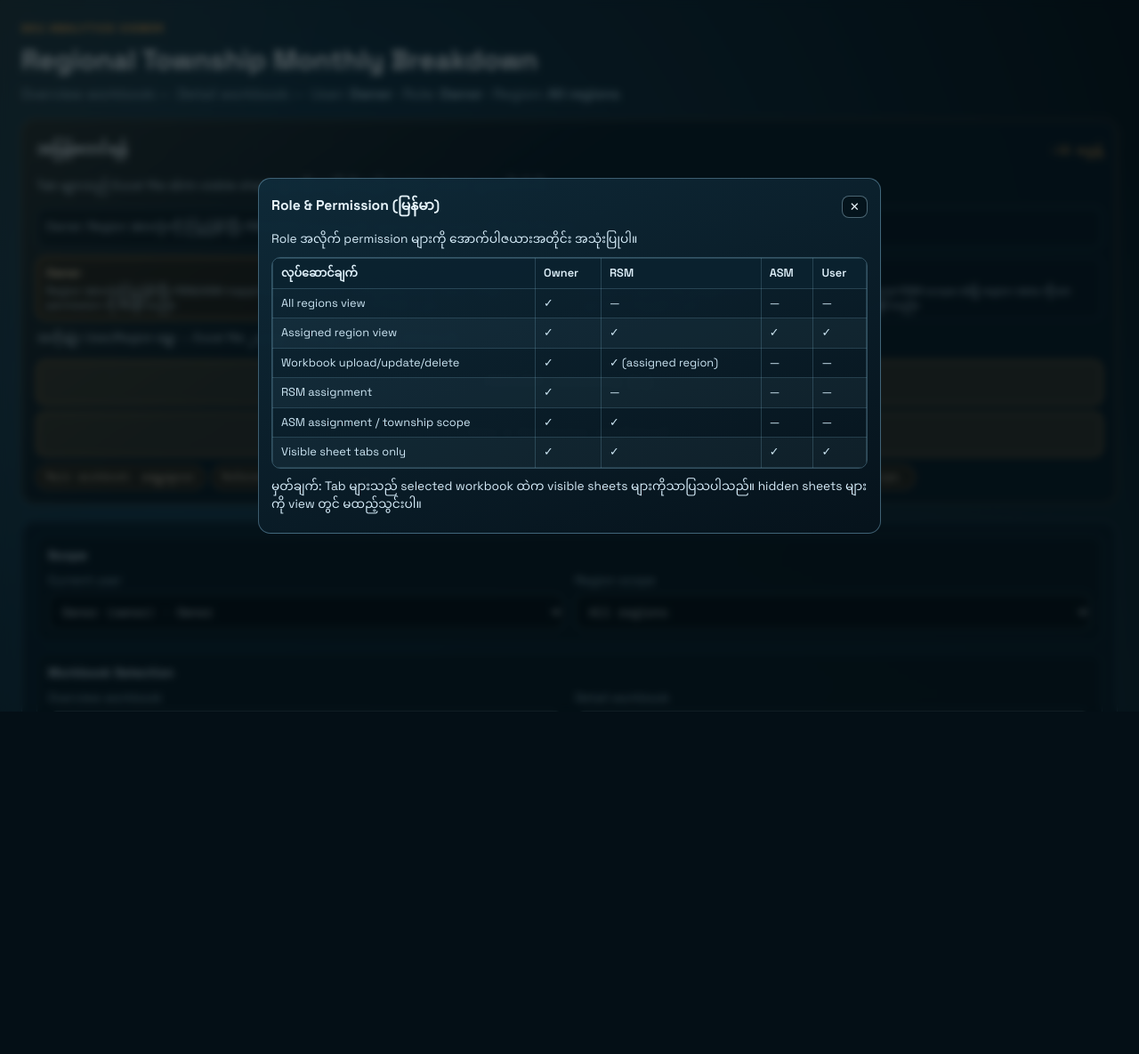
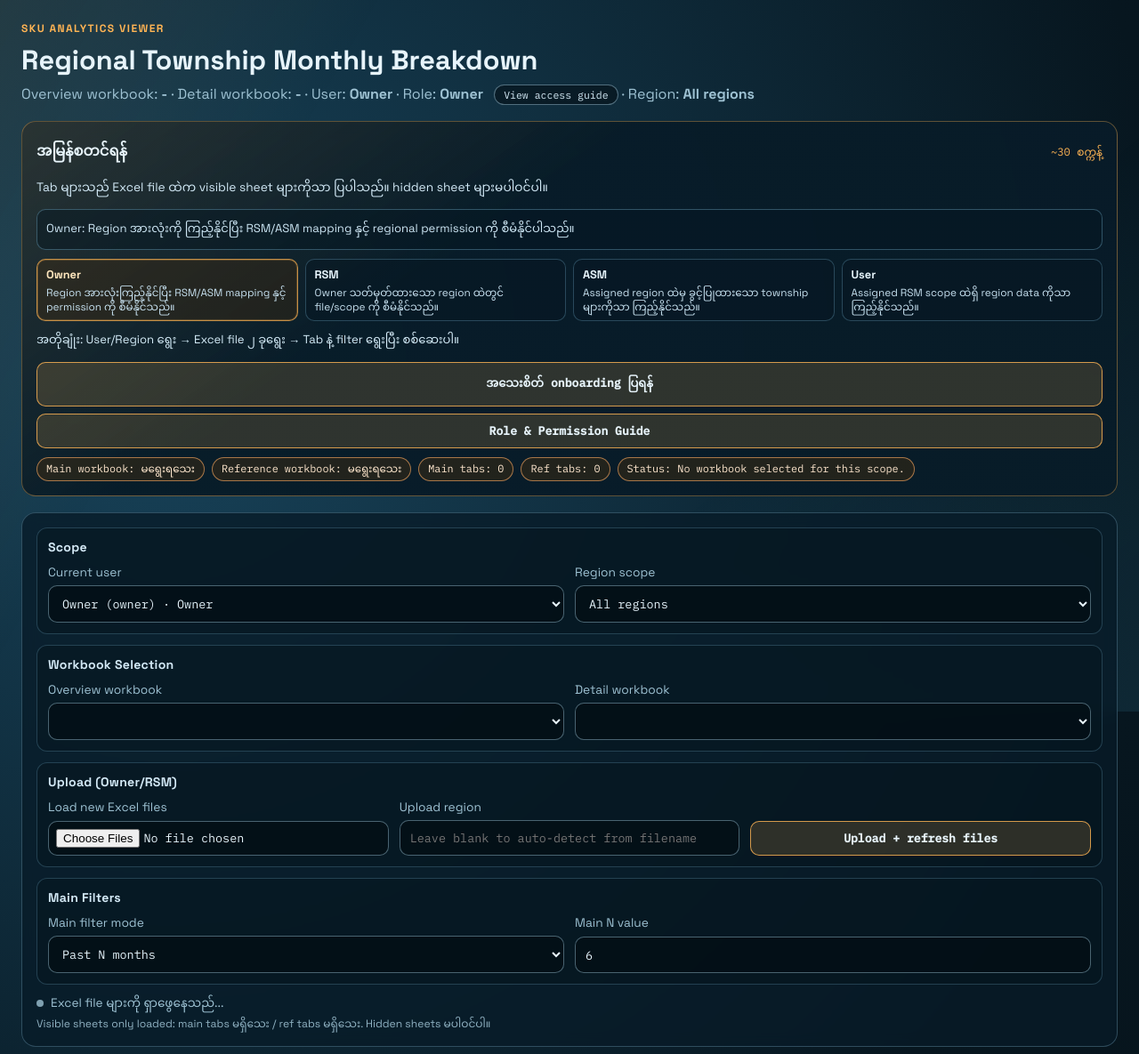
Before and after one commit to minthanthtoo/smm-analysis, a Flask app: page / in a window 1280 px wide. Shown: the top 1185 px of the page at 89% size. Before the commit the page ends 800 px from the top, so only its background shows below. Run offline with Flask 3, Linux system fonts and the light colour scheme; data that the repository does not hold is empty.

Commit message:
Fix role info modal visibility and improve modal UX

```diff
--- a/static/app.js
+++ b/static/app.js
@@ -36,6 +36,7 @@ const state = {
   busyDepth: 0,
   lastLoadAt: null,
   fileRows: [],
+  modalReturnFocus: null,
 };
 
 const POLL_INTERVAL_MS = 30000;
@@ -49,8 +50,10 @@ const el = {
   onboardingToggleBtn: document.getElementById("onboardingToggleBtn"),
   onboardingSteps: document.getElementById("onboardingSteps"),
   roleInfoBtn: document.getElementById("roleInfoBtn"),
+  roleInfoInlineBtn: document.getElementById("roleInfoInlineBtn"),
   roleInfoModal: document.getElementById("roleInfoModal"),
   roleInfoCloseBtn: document.getElementById("roleInfoCloseBtn"),
+  roleInfoDoneBtn: document.getElementById("roleInfoDoneBtn"),
   mainWorkbookSelect: document.getElementById("mainWorkbookSelect"),
   referenceWorkbookSelect: document.getElementById("referenceWorkbookSelect"),
   mainWorkbookName: document.getElementById("mainWorkbookName"),
@@ -258,17 +261,61 @@ function setStatusError(err) {
   updateLoadHealth(`Status: ${message}`);
 }
 
-function setModalOpen(open) {
+function setRoleInfoTriggerExpanded(expanded) {
+  const value = expanded ? "true" : "false";
+  if (el.roleInfoBtn) {
+    el.roleInfoBtn.setAttribute("aria-expanded", value);
+  }
+  if (el.roleInfoInlineBtn) {
+    el.roleInfoInlineBtn.setAttribute("aria-expanded", value);
+  }
+}
+
+function getRoleInfoModalFocusables() {
   if (!el.roleInfoModal) {
+    return [];
+  }
+  return Array.from(
+    el.roleInfoModal.querySelectorAll(
+      "button, [href], input, select, textarea, [tabindex]:not([tabindex='-1'])",
+    ),
+  ).filter((node) => !node.hasAttribute("disabled") && node.getAttribute("aria-hidden") !== "true");
+}
+
+function setModalOpen(open, triggerElement = null) {
+  if (!el.roleInfoModal) {
     return;
   }
   if (open) {
-    el.roleInfoModal.classList.remove("hidden");
+    const activeElement = document.activeElement instanceof HTMLElement ? document.activeElement : null;
+    state.modalReturnFocus =
+      triggerElement instanceof HTMLElement ? triggerElement : activeElement || state.modalReturnFocus;
+    el.roleInfoModal.hidden = false;
     el.roleInfoModal.setAttribute("aria-hidden", "false");
-    return;
-  }
-  el.roleInfoModal.classList.add("hidden");
+    setRoleInfoTriggerExpanded(true);
+    document.body.classList.add("modal-open");
+    const focusTarget =
+      el.roleInfoCloseBtn ||
+      el.roleInfoDoneBtn ||
+      el.roleInfoModal.querySelector(".modal-card");
+    if (focusTarget && typeof focusTarget.focus === "function") {
+      window.requestAnimationFrame(() => {
+        focusTarget.focus();
+      });
+    }
+    return;
+  }
+  el.roleInfoModal.hidden = true;
   el.roleInfoModal.setAttribute("aria-hidden", "true");
+  setRoleInfoTriggerExpanded(false);
+  document.body.classList.remove("modal-open");
+  const returnTarget = state.modalReturnFocus;
+  state.modalReturnFocus = null;
+  if (returnTarget && document.contains(returnTarget)) {
+    window.requestAnimationFrame(() => {
+      returnTarget.focus();
+    });
+  }
 }
 
 function setOnboardingExpanded(expanded) {
@@ -303,6 +350,7 @@ function setInteractiveControlsDisabled(disabled) {
     el.searchInput,
     el.onboardingToggleBtn,
     el.roleInfoBtn,
+    el.roleInfoInlineBtn,
     el.assignRsmUsernameInput,
     el.assignRsmDisplayInput,
     el.assignRsmRegionsInput,
@@ -2398,12 +2446,22 @@ function bindEvents() {
     });
   }
   if (el.roleInfoBtn) {
-    el.roleInfoBtn.addEventListener("click", () => {
-      setModalOpen(true);
+    el.roleInfoBtn.addEventListener("click", (event) => {
+      setModalOpen(true, event.currentTarget);
+    });
+  }
+  if (el.roleInfoInlineBtn) {
+    el.roleInfoInlineBtn.addEventListener("click", (event) => {
+      setModalOpen(true, event.currentTarget);
     });
   }
   if (el.roleInfoCloseBtn) {
     el.roleInfoCloseBtn.addEventListener("click", () => {
+      setModalOpen(false);
+    });
+  }
+  if (el.roleInfoDoneBtn) {
+    el.roleInfoDoneBtn.addEventListener("click", () => {
       setModalOpen(false);
     });
   }
@@ -2413,9 +2471,34 @@ function bindEvents() {
         setModalOpen(false);
       }
     });
+    el.roleInfoModal.addEventListener("keydown", (event) => {
+      if (event.key !== "Tab" || el.roleInfoModal.hidden) {
+        return;
+      }
+      const focusables = getRoleInfoModalFocusables();
+      if (!focusables.length) {
+        return;
+      }
+      const first = focusables[0];
+      const last = focusables[focusables.length - 1];
+      const active = document.activeElement;
+
+      if (event.shiftKey) {
+        if (active === first || !focusables.includes(active)) {
+          last.focus();
+          event.preventDefault();
+        }
+        return;
+      }
+
+      if (active === last) {
+        first.focus();
+        event.preventDefault();
+      }
+    });
   }
   document.addEventListener("keydown", (event) => {
-    if (event.key === "Escape") {
+    if (event.key === "Escape" && el.roleInfoModal && !el.roleInfoModal.hidden) {
       setModalOpen(false);
     }
   });
@@ -2737,6 +2820,7 @@ function bindEvents() {
 (async function init() {
   try {
     setOnboardingExpanded(false);
+    setModalOpen(false);
     updateLoadHealth();
     bindEvents();
     await refreshAccessContext();
--- a/static/styles.css
+++ b/static/styles.css
@@ -27,6 +27,10 @@ body {
   font-family: "Space Grotesk", "Segoe UI", sans-serif;
   color: var(--text);
   background: radial-gradient(circle at 15% 15%, #18435a 0%, #07161f 44%, #050f14 100%);
+}
+
+body.modal-open {
+  overflow: hidden;
 }
 
 .page-bg {
@@ -72,6 +76,28 @@ body {
 
 .subtitle strong {
   overflow-wrap: anywhere;
+}
+
+.inline-help-btn {
+  margin-left: 8px;
+  border: 1px solid rgba(160, 201, 222, 0.48);
+  border-radius: 999px;
+  background: rgba(7, 21, 30, 0.72);
+  color: #d7ebf7;
+  padding: 3px 10px;
+  font-family: "IBM Plex Mono", monospace;
+  font-size: 0.72rem;
+  cursor: pointer;
+}
+
+.inline-help-btn:hover {
+  border-color: rgba(255, 180, 84, 0.9);
+  background: rgba(255, 180, 84, 0.22);
+}
+
+.inline-help-btn:focus-visible {
+  outline: 2px solid rgba(255, 180, 84, 0.9);
+  outline-offset: 2px;
 }
 
 .panel {
@@ -726,6 +752,11 @@ th.right {
   padding: 14px;
 }
 
+.modal[hidden],
+.modal.hidden {
+  display: none !important;
+}
+
 .modal-card {
   width: min(100%, 700px);
   max-height: min(86vh, 760px);
@@ -735,6 +766,10 @@ th.right {
   background:
     linear-gradient(160deg, rgba(15, 43, 58, 0.96) 0%, rgba(6, 19, 28, 0.98) 100%);
   padding: 14px;
+}
+
+.modal-card:focus {
+  outline: none;
 }
 
 .modal-head {
@@ -767,6 +802,12 @@ th.right {
 
 .modal-body p {
   margin: 0 0 8px;
+}
+
+.modal-actions {
+  margin-top: 12px;
+  display: flex;
+  justify-content: flex-end;
 }
 
 .permission-table-wrap {
@@ -859,6 +900,12 @@ th.right {
     max-height: 90vh;
     padding: 12px;
   }
+
+  .inline-help-btn {
+    margin-left: 6px;
+    margin-top: 6px;
+    display: inline-flex;
+  }
 }
 
 @media (max-width: 480px) {
--- a/templates/index.html
+++ b/templates/index.html
@@ -23,7 +23,18 @@
             Overview workbook: <strong id="mainWorkbookName">-</strong> · Detail workbook:
             <strong id="referenceWorkbookName">-</strong> · User:
             <strong id="currentUserName">owner</strong> · Role:
-            <strong id="viewerRoleName">Owner</strong> · Region:
+            <strong id="viewerRoleName">Owner</strong>
+            <button
+              id="roleInfoInlineBtn"
+              type="button"
+              class="inline-help-btn"
+              aria-haspopup="dialog"
+              aria-controls="roleInfoModal"
+              aria-expanded="false"
+            >
+              View access guide
+            </button>
+            · Region:
             <strong id="regionName">All regions</strong>
           </p>
         </div>
@@ -70,8 +81,15 @@
           <button id="onboardingToggleBtn" type="button" class="action-btn action-btn-ghost onboarding-toggle">
             အသေးစိတ် onboarding ပြရန်
           </button>
-          <button id="roleInfoBtn" type="button" class="action-btn action-btn-ghost">
-            Role & Permission အချက်အလက်
+          <button
+            id="roleInfoBtn"
+            type="button"
+            class="action-btn action-btn-ghost"
+            aria-haspopup="dialog"
+            aria-controls="roleInfoModal"
+            aria-expanded="false"
+          >
+            Role & Permission Guide
           </button>
         </div>
         <div class="load-health" aria-live="polite">
@@ -329,8 +347,15 @@
       </section>
     </main>
 
-    <div id="roleInfoModal" class="modal hidden" aria-hidden="true">
-      <div class="modal-card" role="dialog" aria-modal="true" aria-labelledby="roleInfoTitle">
+    <div id="roleInfoModal" class="modal" hidden aria-hidden="true">
+      <div
+        class="modal-card"
+        role="dialog"
+        aria-modal="true"
+        aria-labelledby="roleInfoTitle"
+        aria-describedby="roleInfoDescription"
+        tabindex="-1"
+      >
         <div class="modal-head">
           <h3 id="roleInfoTitle">Role & Permission (မြန်မာ)</h3>
           <button id="roleInfoCloseBtn" type="button" class="modal-close" aria-label="Close">
@@ -338,7 +363,7 @@
           </button>
         </div>
         <div class="modal-body">
-          <p>Role အလိုက် permission များကို အောက်ပါဇယားအတိုင်း အသုံးပြုပါ။</p>
+          <p id="roleInfoDescription">Role အလိုက် permission များကို အောက်ပါဇယားအတိုင်း အသုံးပြုပါ။</p>
           <div class="permission-table-wrap">
             <table class="permission-table">
               <thead>
@@ -399,6 +424,11 @@
           <p>
             မှတ်ချက်: Tab များသည် selected workbook ထဲက visible sheets များကိုသာပြသပါသည်။ hidden sheets များကို view တွင် မထည့်သွင်းပါ။
           </p>
+          <div class="modal-actions">
+            <button id="roleInfoDoneBtn" type="button" class="action-btn action-btn-sm">
+              နားလည်ပါပြီ
+            </button>
+          </div>
         </div>
       </div>
     </div>
```
